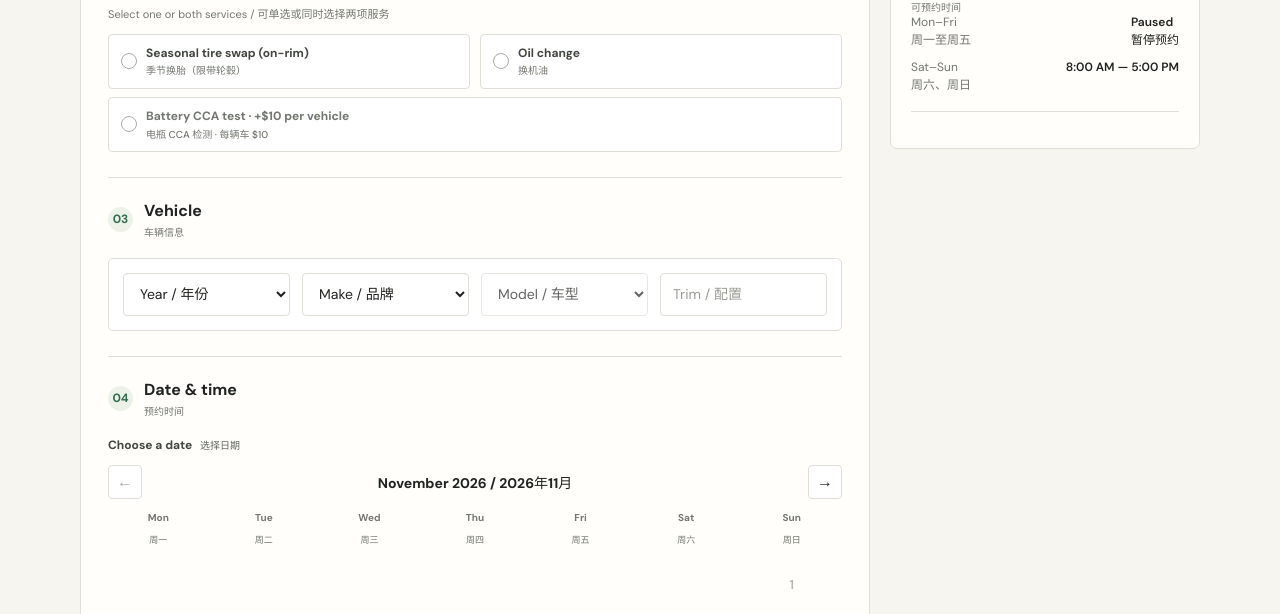
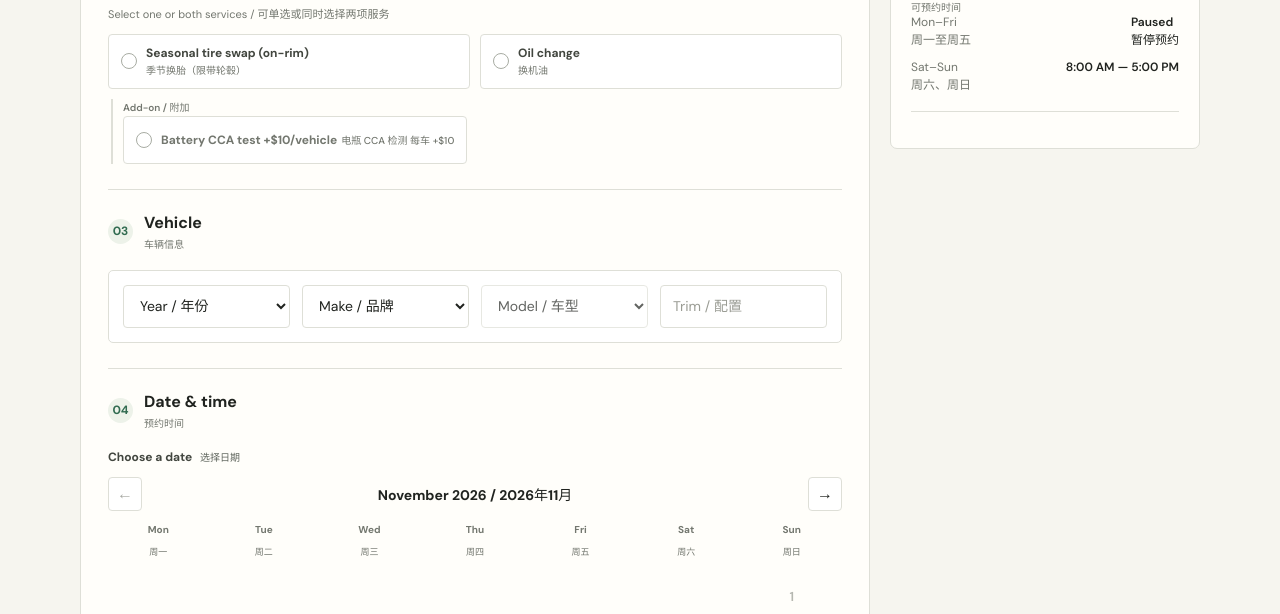
Before and after one commit to chaoshwu/snow-tire-swap-book, a plain HTML site: page index.html in a window 1280 px wide. Shown: the part 486-1100 px from the top of the page. Drawn offline with nearby package versions, Linux system fonts and the light colour scheme; no server answers.

Commit message:
Style battery CCA as compact add-on
Co-authored-by: Copilot <223556219+Copilot@users.noreply.github.com>

```diff
--- a/index.html
+++ b/index.html
@@ -152,11 +152,14 @@
     .service-choice label::before { border-radius: 3px; }
     .service-choice input:checked + label::before { display: grid; place-items: center; color: #fff; content: "✓"; font-size: 11px; font-weight: 700; }
     .service-choice .choice-text { line-height: 1.4; }
-    .cca-addon-choice { margin-top: 8px; }
-    .cca-addon-choice label { min-height: 38px; padding: 7px 10px; color: var(--muted); font-size: 11px; }
-    .cca-addon-choice label::before { border-radius: 3px; }
+    .cca-addon { margin: 10px 0 0 3px; padding-left: 10px; border-left: 2px solid var(--line); }
+    .cca-addon-label { margin: 0 0 2px; color: var(--muted); font-size: 10px; font-weight: 600; }
+    .cca-addon-choice { width: fit-content; }
+    .cca-addon-choice label { min-height: 0; gap: 7px; padding: 2px 0; border-color: transparent; background: transparent; color: var(--muted); font-size: 11px; }
+    .cca-addon-choice label::before { width: 12px; height: 12px; flex-basis: 12px; border-radius: 3px; }
+    .cca-addon-choice input:checked + label { border-color: transparent; background: transparent; color: var(--ink); }
     .cca-addon-choice input:checked + label::before { display: grid; place-items: center; color: #fff; content: "✓"; font-size: 11px; font-weight: 700; }
-    .cca-addon-choice .choice-text .zh { font-size: 10px; }
+    .cca-addon-choice .choice-text .zh { display: inline; margin-left: 4px; font-size: 10px; }
     .oil-options { margin-top: 16px; padding: 14px; border: 1px solid var(--line); border-radius: 5px; background: #fbfbf7; }
     .oil-options[hidden] { display: none; }
     .oil-options-title { margin: 0 0 4px; font-size: 13px; }
@@ -366,9 +369,12 @@
               <label for="service-oil"><span class="choice-text">Oil change<span class="zh">换机油</span></span></label>
             </div>
           </div>
-          <div class="choice cca-addon-choice">
-            <input id="battery-cca-test" name="batteryCcaTest" type="checkbox">
-            <label for="battery-cca-test"><span class="choice-text">Battery CCA test · +$10 per vehicle<span class="zh">电瓶 CCA 检测 · 每辆车 $10</span></span></label>
+          <div class="cca-addon">
+            <p class="cca-addon-label">Add-on / 附加</p>
+            <div class="choice cca-addon-choice">
+              <input id="battery-cca-test" name="batteryCcaTest" type="checkbox">
+              <label for="battery-cca-test"><span class="choice-text">Battery CCA test +$10/vehicle<span class="zh">电瓶 CCA 检测 每车 +$10</span></span></label>
+            </div>
           </div>
           <p class="combined-service-notice" id="combined-service-notice" role="status" aria-live="polite" hidden>Both services selected: Tire swap (on-rim) + oil change.<span class="zh">已选择两项服务：换胎（限带轮毂）+ 换机油。</span></p>
         </section>
```
